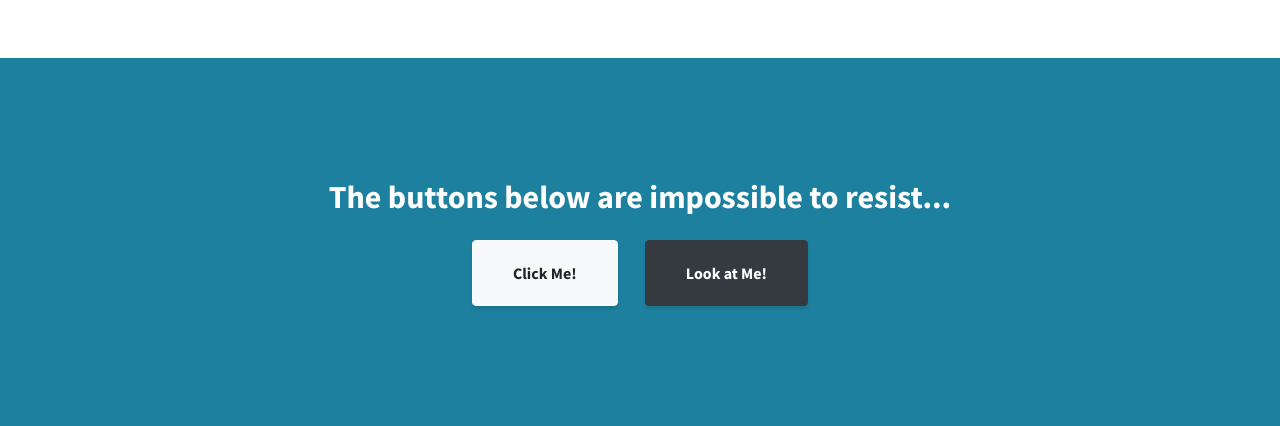
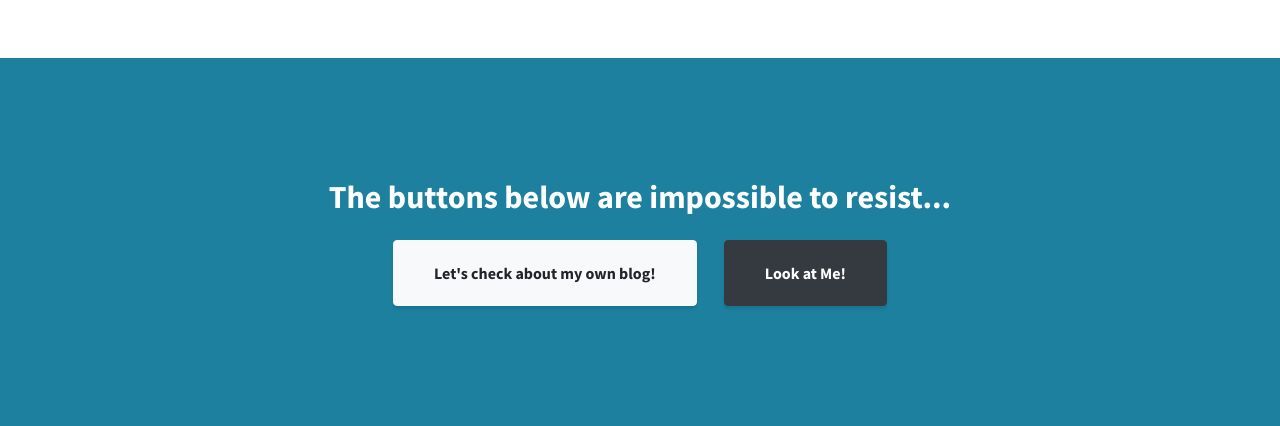
Before and after one commit to jacob9910/MyFirstBlog, a Django app: page /blog/ in a window 1280 px wide. Shown: the part 3560-3986 px from the top of the page. Run offline with Django 3.2, Linux system fonts and the light colour scheme; some libraries are stand-ins or nearby versions.

Commit message:
index update

```diff
--- a/blog/templates/index.html
+++ b/blog/templates/index.html
@@ -198,7 +198,7 @@
   <section class="content-section bg-primary text-white">
     <div class="container text-center">
       <h2 class="mb-4">The buttons below are impossible to resist...</h2>
-      <a href="{% url 'New' %}" class="btn btn-xl btn-light mr-4">Click Me!</a>
+      <a href="{% url 'New' %}" class="btn btn-xl btn-light mr-4">Let's check about my own blog!</a>
       <a href="#!" class="btn btn-xl btn-dark">Look at Me!</a>
     </div>
   </section>
```
